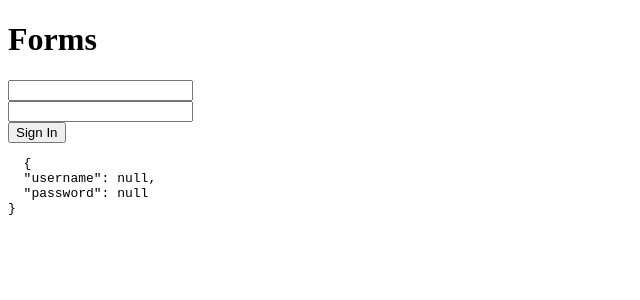
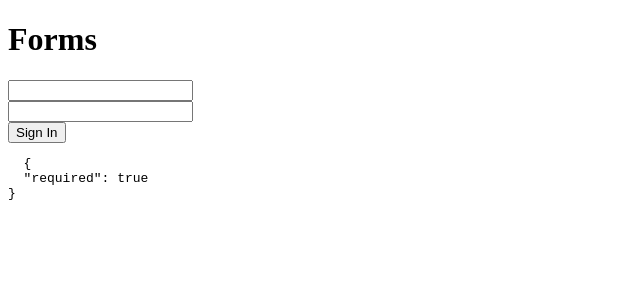
Before and after one commit to craigmckeachie/a9_demos, an Angular app: page / in a window 1280 px wide. Shown: the top 300 px of the page, without its empty margins (0-640 px from the left). Built offline with nearby package versions, Linux system fonts and the light colour scheme.

Commit message:
complete

```diff
--- a/src/app/app.component.ts
+++ b/src/app/app.component.ts
@@ -1,5 +1,5 @@
 import { Component, OnInit } from '@angular/core';
-import { FormGroup, FormControl } from '@angular/forms';
+import { FormGroup, FormControl, Validators } from '@angular/forms';
 @Component({
   selector: 'app-root',
   template: `
@@ -13,19 +13,29 @@ import { FormGroup, FormControl } from '@angular/forms';
   <br>
   <button>Sign In</button>
   </form>
-  <pre>
-  {{loginForm.value | json}}
+  <pre *ngIf="loginForm.get('username').invalid">
+  {{loginForm.get('username').errors | json}}
   </pre>
+
+  <div *ngIf="loginForm.get('username').dirty &&
+  loginForm.get('username').invalid &&
+  loginForm.get('username').touched">
+  <div *ngIf="loginForm.get('username').hasError('required')">
+  Username is required.
+  </div>
 `,
   styles: []
 })
 export class AppComponent implements OnInit {
   loginForm: FormGroup;
   ngOnInit(): void {
-    this.loginForm = new FormGroup({
-      username: new FormControl(),
-      password: new FormControl()
-    });
+    this.loginForm = new FormGroup(
+      {
+        username: new FormControl(null, Validators.required),
+        password: new FormControl()
+      },
+      { updateOn: 'blur' }
+    );
   }
   onSubmit() {
     console.log(this.loginForm.value);
```
